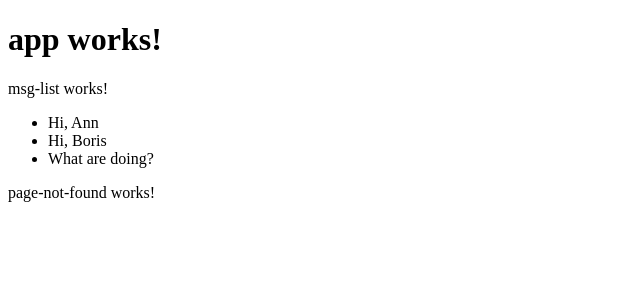
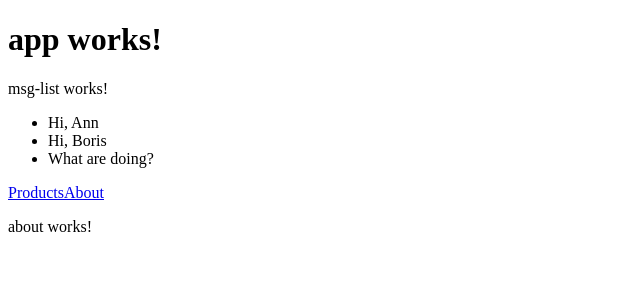
Before and after one commit to VZhyrytskiy/An2-8-UnitTests-Demo, an Angular app: page /about in a window 1280 px wide. Shown: the top 300 px of the page, without its empty margins (0-640 px from the left). Built offline with nearby package versions, Linux system fonts and the light colour scheme.

Commit message:
router-outlet-component

```diff
--- a/src/app/app.component.html
+++ b/src/app/app.component.html
@@ -2,4 +2,11 @@
   {{title}}
 </h1>
 <app-msg-list></app-msg-list>
+
+<nav>
+  <a routerLink="/products">Products</a>
+  <a routerLink="/about">About</a>
+</nav>
+
+
 <router-outlet></router-outlet>
--- a/src/app/app.module.ts
+++ b/src/app/app.module.ts
@@ -27,6 +27,7 @@ import {
   PageNotFoundComponent,
   MsgListComponent
 } from './components';
+import { AboutComponent } from './components/10-router-outlet-component/about/about.component';
 
 @NgModule({
   declarations: [
@@ -44,7 +45,8 @@ import {
     ProductComponent,
     ProductDetailsComponent,
     PageNotFoundComponent,
-    MsgListComponent
+    MsgListComponent,
+    AboutComponent
   ],
   imports: [
     BrowserModule,
--- a/src/app/app.routing.module.ts
+++ b/src/app/app.routing.module.ts
@@ -1,7 +1,7 @@
 import { NgModule } from '@angular/core';
 import { RouterModule } from '@angular/router';
 
-import { ProductListComponent, ProductDetailsComponent, PageNotFoundComponent } from './components';
+import { ProductListComponent, ProductDetailsComponent, PageNotFoundComponent, AboutComponent } from './components';
 
 @NgModule({
   imports: [
@@ -9,6 +9,7 @@ import { ProductListComponent, ProductDetailsComponent, PageNotFoundComponent }
       { path: '', redirectTo: 'products', pathMatch: 'full'},
       { path: 'products', component: ProductListComponent },
       { path: 'product/:id', component: ProductDetailsComponent },
+      { path: 'about', component: AboutComponent },
       { path: '**', component: PageNotFoundComponent }
     ])
   ],
--- /dev/null
+++ b/src/app/components/10-router-outlet-component/about/about.component.html
@@ -0,0 +1,3 @@
+<p>
+  about works!
+</p>
--- /dev/null
+++ b/src/app/components/10-router-outlet-component/about/about.component.ts
@@ -0,0 +1,15 @@
+import { Component, OnInit } from '@angular/core';
+
+@Component({
+  selector: 'app-about',
+  templateUrl: './about.component.html',
+  styleUrls: ['./about.component.css']
+})
+export class AboutComponent implements OnInit {
+
+  constructor() { }
+
+  ngOnInit() {
+  }
+
+}
--- a/src/app/components/index.ts
+++ b/src/app/components/index.ts
@@ -25,3 +25,5 @@ export * from './08-routed-component/product-details/product-details.component';
 export * from './08-routed-component/page-not-found/page-not-found.component';
 
 export * from './09-override-component-providers/msg-list/msg-list.component';
+
+export * from './10-router-outlet-component/about/about.component';
```
Also changed, not shown: src/app/components/10-router-outlet-component/about/about.component.css (added), 2 other files (tests, documents, lock files or other folders).
